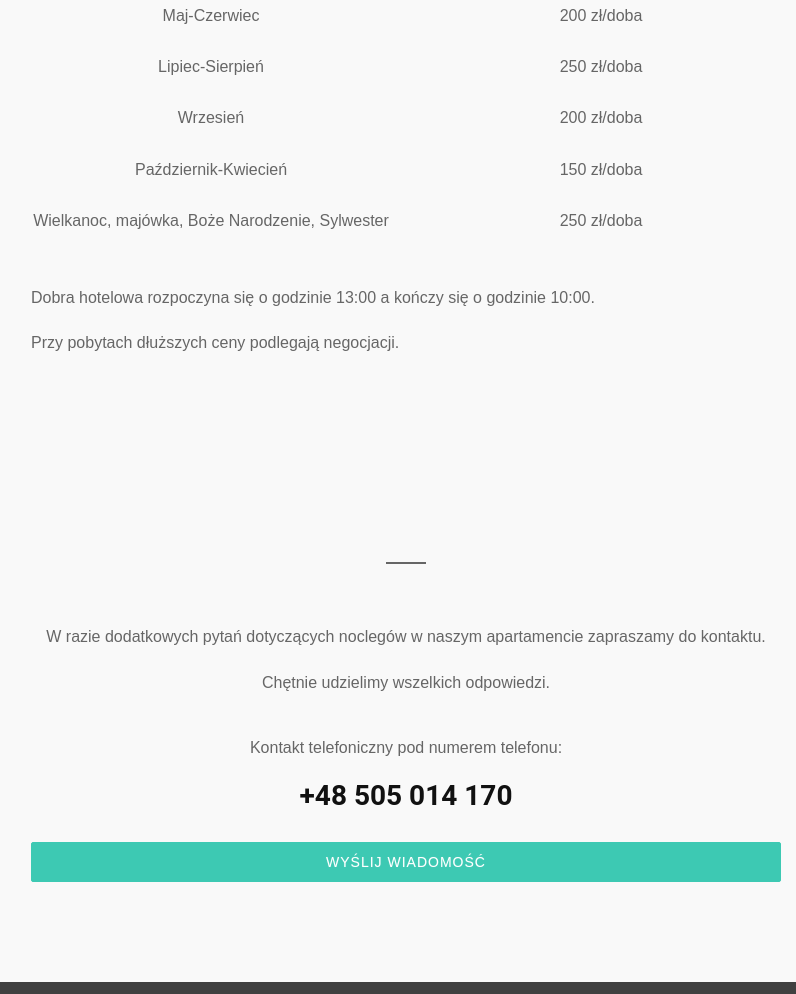
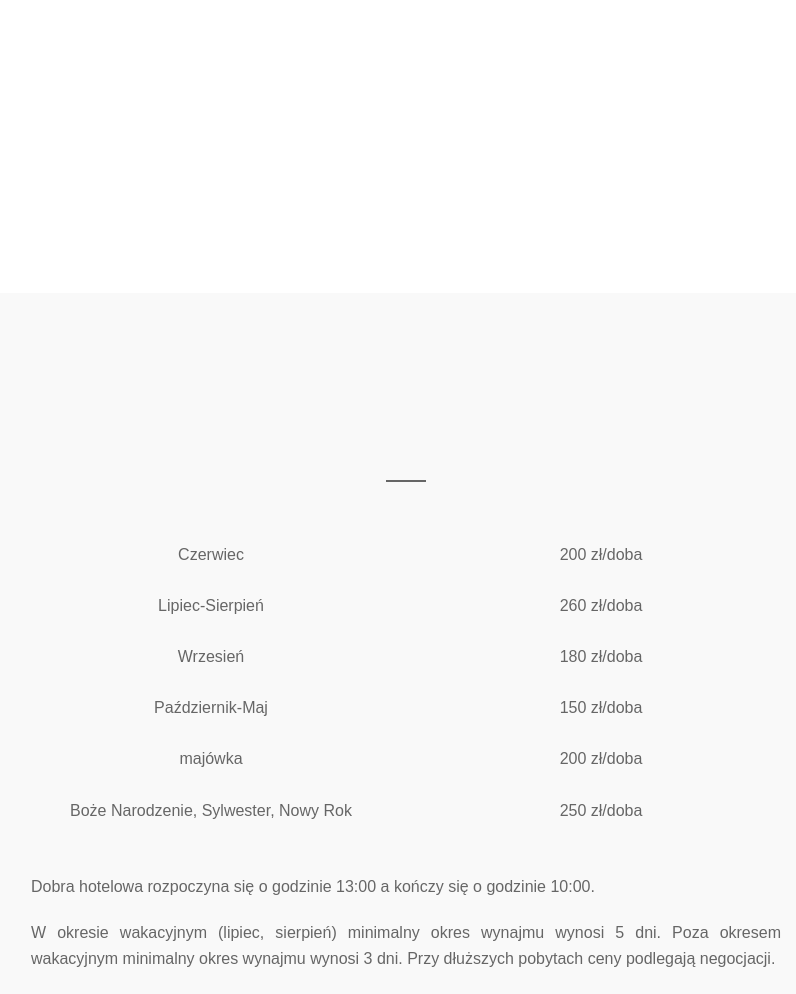
Before and after one commit to apartjagielldev/apartament, a plain HTML site: page index.html in a window 1280 px wide. Shown: the part 4617-5611 px from the top of the page, without its empty margins (234-1030 px from the left). Drawn offline with Linux system fonts and the light colour scheme.

Commit message:
Pricing, img file extension updated. Walk added.

```diff
--- a/index.html
+++ b/index.html
@@ -173,10 +173,9 @@
 					</div>
 				</div>
             </div>
+		</div>
 
-
-        </div>
-		</div>
+	</div>
 
 	</section>
 	<!-- /Section: about -->
@@ -352,6 +351,22 @@
 		</div>
 
 		<div class="container">
+			<div class="row animatedParent">
+				<div class="col-lg-12 animated">
+					<div class="text-center">
+						<div class="section-heading text-center">
+							<div class="wrapper">
+								<div class="h_iframe">
+									<img class="ratio" src="img/16x9.png"/>
+									<iframe src="https://panorama.nocowanie.pl/55/170655/170655.html" allowfullscreen="1"></iframe>
+								</div>
+							</div>
+						</div>
+					</div>
+				</div>
+			</div>
+
+			<br/>
 
             <div class="row animatedParent">
                 <div class="col-xs-12 col-sm-12 col-md-12 col-lg-12" >
@@ -444,7 +459,7 @@
 			<div class="row">
 				<div class="col-lg-4 col-lg-offset-2 animatedParent">
 					<div class="text-center">
-						Maj-Czerwiec
+						Czerwiec
 					</div>
 				</div>
 				<div class="col-lg-4 animatedParent">
@@ -462,7 +477,7 @@
 				</div>
 				<div class="col-lg-4 animatedParent">
 					<div class="text-center">
-						250 zł/doba
+						260 zł/doba
 					</div>
 				</div>
 			</div>
@@ -475,7 +490,7 @@
 				</div>
 				<div class="col-lg-4 animatedParent">
 					<div class="text-center">
-						200 zł/doba
+						180 zł/doba
 					</div>
 				</div>
 			</div>
@@ -483,7 +498,7 @@
 			<div class="row">
 				<div class="col-lg-4 col-lg-offset-2 animatedParent">
 					<div class="text-center">
-						Październik-Kwiecień
+						Październik-Maj
 					</div>
 				</div>
 				<div class="col-lg-4 animatedParent">
@@ -496,7 +511,20 @@
 			<div class="row">
 				<div class="col-lg-4 col-lg-offset-2 animatedParent">
 					<div class="text-center">
-						Wielkanoc, majówka, Boże Narodzenie, Sylwester
+						majówka
+					</div>
+				</div>
+				<div class="col-lg-4 animatedParent">
+					<div class="text-center">
+						200 zł/doba
+					</div>
+				</div>
+			</div>
+			<br/>
+			<div class="row">
+				<div class="col-lg-4 col-lg-offset-2 animatedParent">
+					<div class="text-center">
+						Boże Narodzenie, Sylwester, Nowy Rok
 					</div>
 				</div>
 				<div class="col-lg-4 animatedParent">
@@ -514,7 +542,9 @@
 							Dobra hotelowa rozpoczyna się o godzinie 13:00 a kończy się o godzinie 10:00.
 						</p>
 						<p>
-							Przy pobytach dłuższych ceny podlegają negocjacji.
+							W okresie wakacyjnym (lipiec, sierpień) minimalny okres wynajmu wynosi 5 dni.
+							Poza okresem wakacyjnym minimalny okres wynajmu wynosi 3 dni.
+							Przy dłuższych pobytach ceny podlegają negocjacji.
 						</p>
 					</div>
 				</div>
```
Also changed, not shown: img/1-min.jpg (renamed from img/1-min.JPG), img/2-min.jpg (renamed from img/2-min.JPG), img/3-min.jpg (renamed from img/3-min.JPG), img/4-min.jpg (renamed from img/4-min.JPG), img/5-min.jpg (renamed from img/5-min.JPG), img/6-min.jpg (renamed from img/6-min.JPG), img/7-min.jpg (renamed from img/7-min.JPG).
